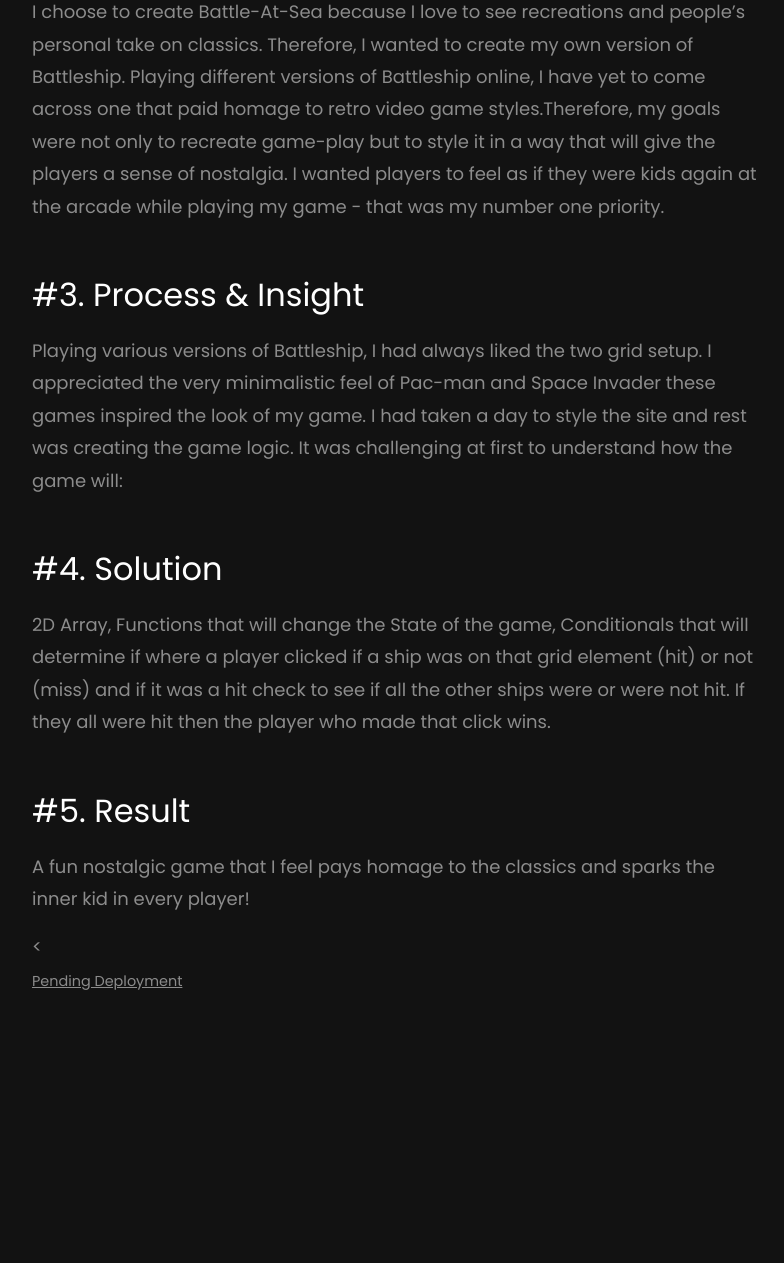
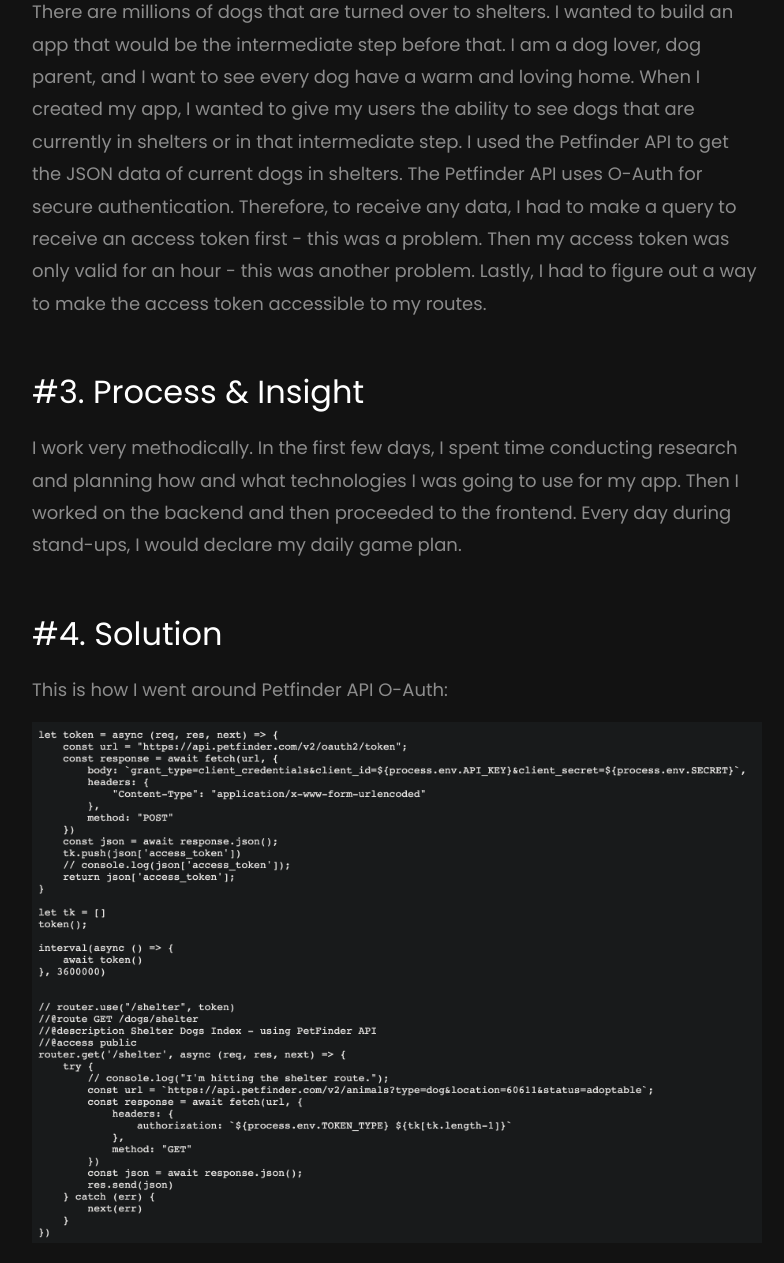
Before and after one commit to MidKnight92/portfolio-stephanie_viveros, a plain HTML site: page portfolio-second-chance.html in a window 1280 px wide. Shown: the part 1336-2599 px from the top of the page, without its empty margins (243-1027 px from the left). Drawn offline with Linux system fonts and the light colour scheme; some packages are replaced by stand-ins of ours; no server answers; files whose address does not match are found by name.

Commit message:
Changed Photo in Second Chance and added more info

```diff
--- a/portfolio-second-chance.html
+++ b/portfolio-second-chance.html
@@ -83,18 +83,20 @@
           <div class="row d-flex justify-content-center">
             <div class="col-md-8">
               <h2 class="mb-3">#1. Overview</h2>
-              <p>Second Chance is a dog adoption awareness site. I built this website because I am a dog lover - and a dog mother - and I wholeheartedly believe that every dog deserves a loving home. Second Chance allows users to see dogs that are currently in shelters near the Chicagoland area. It also allows for current dog owners that are in need of rehoming their dog the ability to create a profile for their dog to help the owner find their dogs forever home. If a user is looking to adopt and would like to see specific dogs near them they can register and find dogs that match their specific criteria. I used the MERN stack and the PetFinder API for this project. From the start, I was very focused on the user experience. I drew out all my wireframes and mapped out all the possible ways I could see a user utilizing my site. I then spent time learning best practices when developing a MERN app. I utilized React Router and found it to be a fun and intuitive way to navigate it helped me achieve the user experience that I had envisioned. If time had permitted, I would have implemented either React Hooks or Redux for state management.</p>
+              <p>Second Chance is a dog adoption awareness site. I built this website because I am a dog lover - and a dog mother - and I wholeheartedly believe that every dog deserves a loving home. Second Chance allows users to see dogs that are currently in shelters near the Chicagoland area. It also allows for current dog owners that are in need of rehoming their dog the ability to create a profile for their dog to help the owner find their dogs forever home. If a user is looking to adopt and would like to see specific dogs near them they can register and find dogs that match their specific criteria. I used the MERN stack and the Petfinder API for this project. From the start, I was very focused on the user experience. I drew out all my wireframes and mapped out all the possible ways I could see a user utilizing my site. I then spent time learning best practices when developing a MERN app. I utilized React Router and found it to be a fun and intuitive way to navigate it helped me achieve the user experience that I had envisioned. If time had permitted, I would have implemented either React Hooks or Redux for state management.</p>
               <h2 class="mb-3 mt-5">#2. Context & Challenge</h2>
-              <p>I choose to create Battle-At-Sea because I love to see recreations and people’s personal take on classics. Therefore, I wanted to create my own version of Battleship. Playing different versions of Battleship online, I have yet to come across one that paid homage to retro video game styles.Therefore, my goals were not only to recreate game-play but to style it in a way that will give the players a sense of nostalgia. I wanted players to feel as if they were kids again at the arcade while playing my game - that was my number one priority.</p>
+              <p>There are millions of dogs that are turned over to shelters. I wanted to build an app that would be the intermediate step before that. I am a dog lover, dog parent, and I want to see every dog have a warm and loving home. When I created my app, I wanted to give my users the ability to see dogs that are currently in shelters or in that intermediate step. I used the Petfinder API to get the JSON data of current dogs in shelters. The Petfinder API uses O-Auth for secure authentication. Therefore, to receive any data, I had to make a query to receive an access token first - this was a problem.  Then my access token was only valid for an hour - this was another problem. Lastly, I had to figure out a way to make the access token accessible to my routes.</p>
               <h2 class="mb-3 mt-5">#3. Process & Insight </h2>
-              <p>Playing various versions of Battleship, I had always liked the two grid setup. I appreciated the very minimalistic feel of Pac-man and Space Invader these games inspired the look of my game. I had taken a day to style the site and rest was creating the game logic. It was challenging at first to understand how the game will: </p>
-              <!-- <p>
-                <img src="images/image_8.jpg" alt="" class="img-fluid">
-              </p> -->
+              <p>I work very methodically. In the first few days, I spent time conducting research and planning how and what technologies I was going to use for my app. Then I worked on the backend and then proceeded to the frontend. Every day during stand-ups, I would declare my daily game plan. </p>
               <h2 class="mb-3 mt-5">#4. Solution </h2>
-              <p>2D Array, Functions that will change the State of the game, Conditionals that will determine if where a player clicked if a ship was on that grid element (hit) or not (miss)  and if it was a hit check to see if all the other ships were or were not hit. If they all were hit then the player who made that click wins.</p>
+              <p>This is how I went around Petfinder API O-Auth:</p>
+              <p>
+                <img src="images/tokenSC.png" alt="" class="img-fluid">
+              </p>
               <h2 class="mb-3 mt-5">#5. Result </h2>
-              <p>A fun nostalgic game that I feel pays homage to the classics and sparks the inner kid in every player!</p><
+              <p></p>
+              <h3 class="mb-3 mt-5">#6. Technologies</h3>
+              <p>MERN Stack (MongoDB | Express | React| Node.JS ) <br/>Petfinder API | React Router | Reactstrap</p>
               <p><!-- <a href="#">Launch Project </a> --><small style="text-decoration: underline;">Pending Deployment</small></p>
             </div>
           </div>
```
Also changed, not shown: portfolio-love-talk.html (+2 -0 lines), images/tokenSC.png (added).
